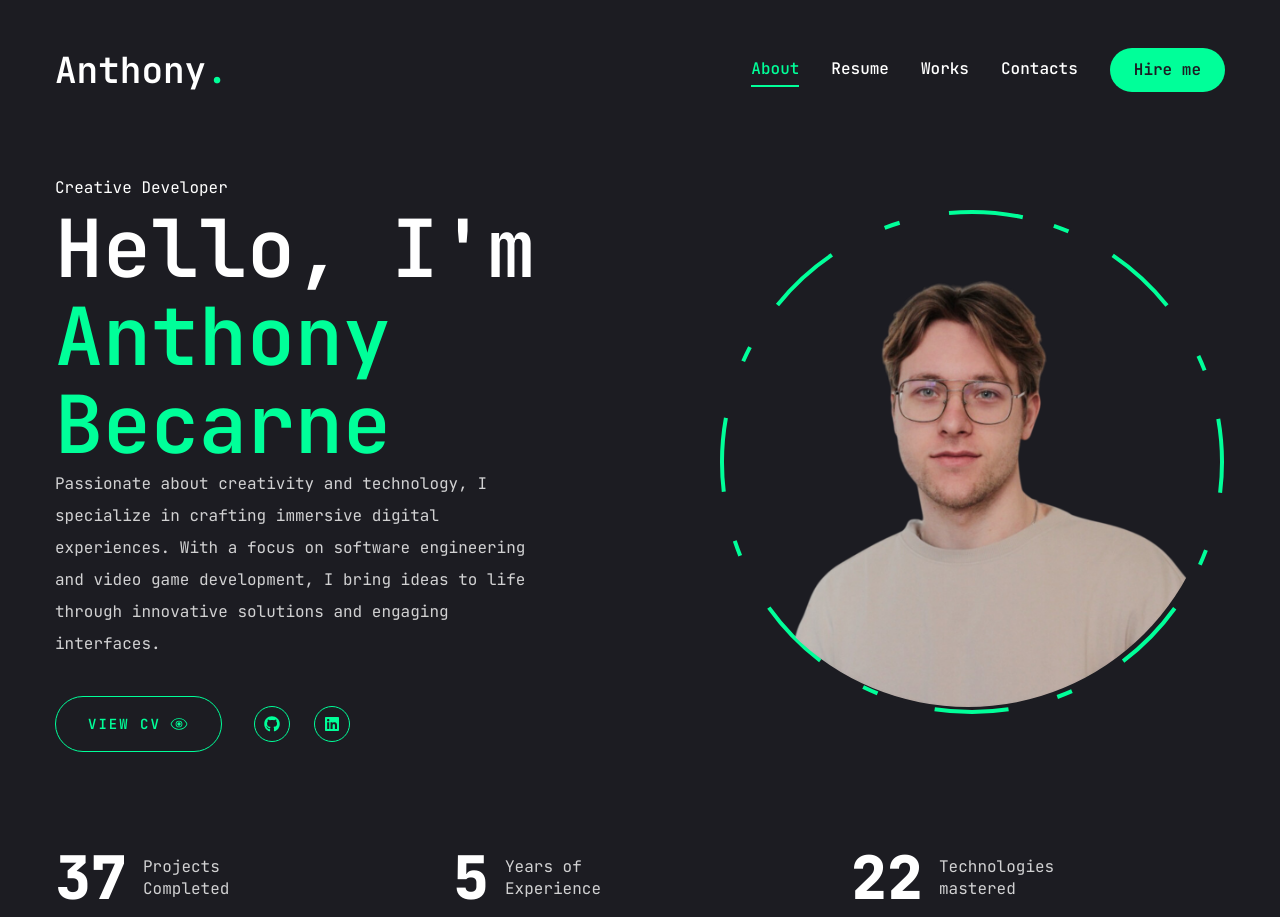
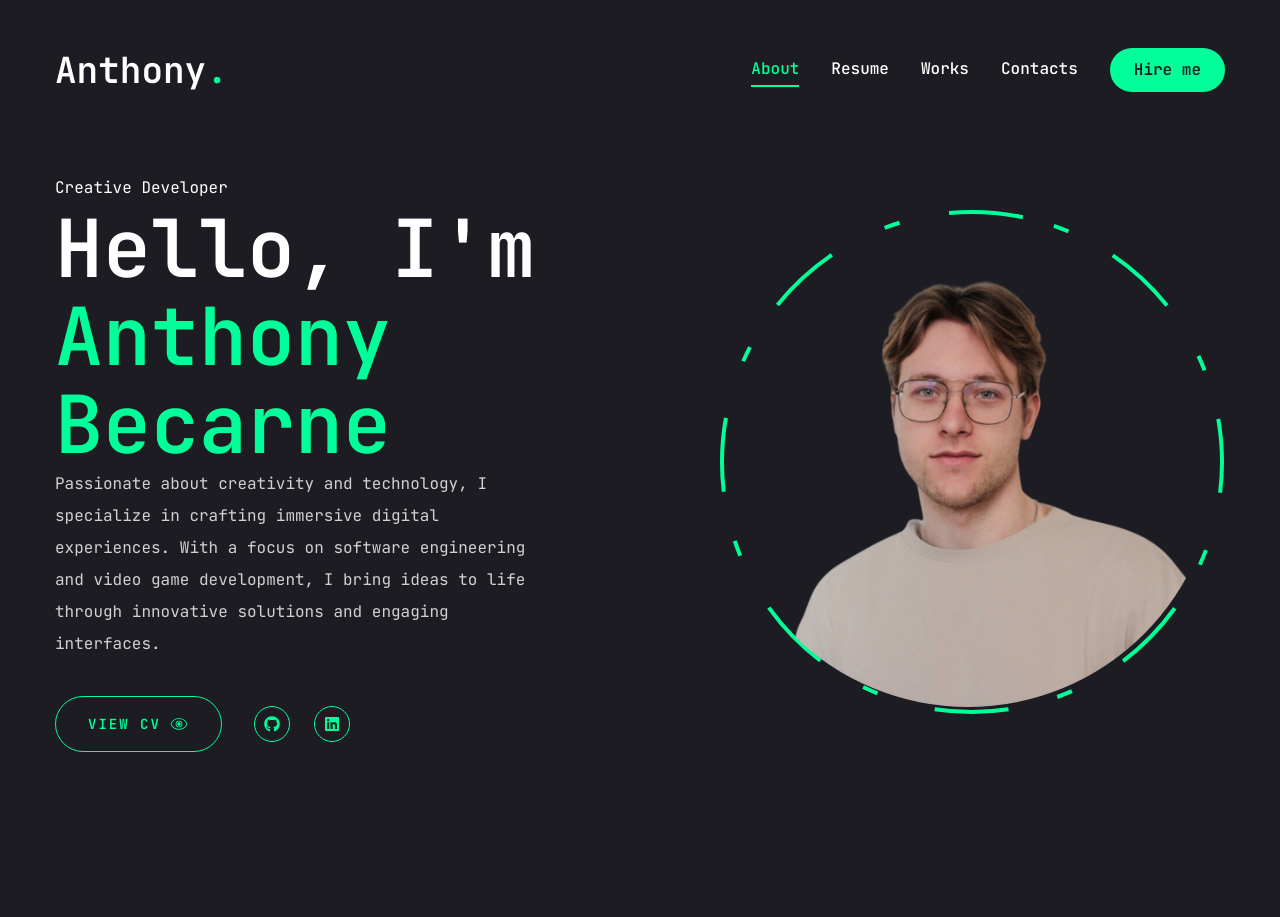
Before and after one commit to Abecarne/Portfolio_Anthony_Becarne, a Next.js app: page / in a window 1280 px wide. After the commit the page ends 848 px from the top, so only its background shows below. Built offline with nearby package versions, Linux system fonts and the light colour scheme.

Commit message:
[-] REmove the stats showing in the home page

```diff
--- a/app/page.jsx
+++ b/app/page.jsx
@@ -48,8 +48,6 @@ const Home = () => {
           </div>
         </div>
       </div>
-
-      <Stats />
     </section>
   );
 };
```
